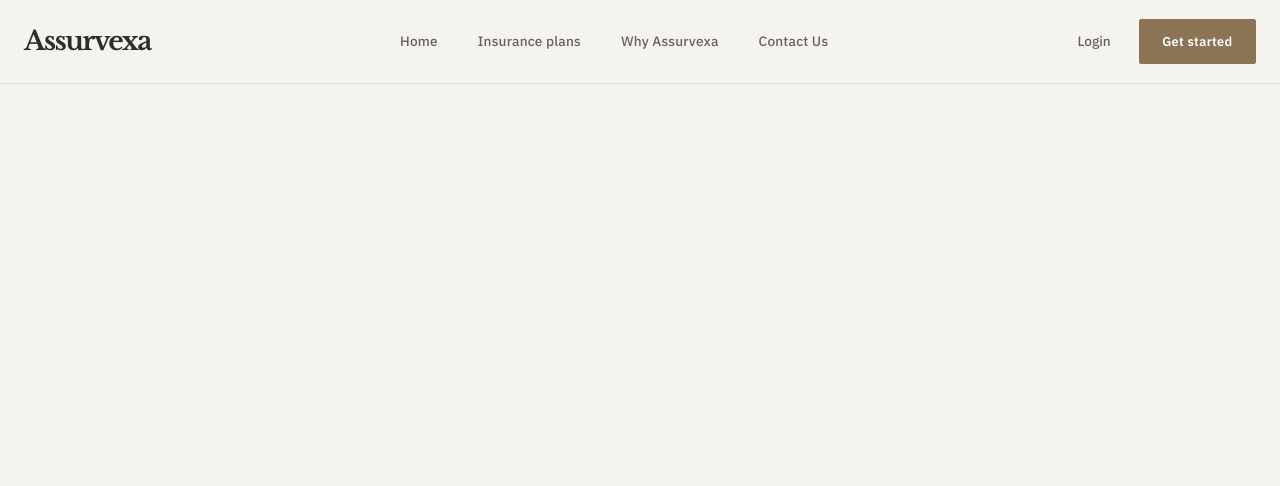
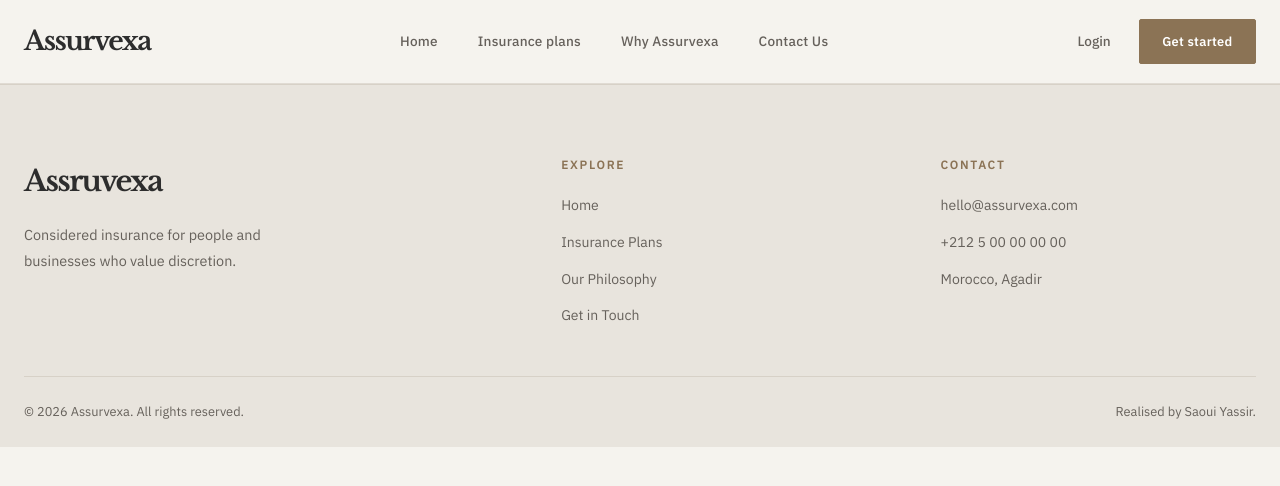
Before and after one commit to SaouiYassir/Assurvexa, a React (Vite) app in the folder Assurvexa-Frontend/: page / in a window 1280 px wide. Shown: the top 486 px of the page. Built offline with nearby package versions, Linux system fonts and the light colour scheme.

Commit message:
Creation of footer

```diff
--- a/Assurvexa-Frontend/src/App.jsx
+++ b/Assurvexa-Frontend/src/App.jsx
@@ -1,9 +1,12 @@
 import Header from "./components/header/header";
+import Footer from "./components/footer/footer";
 
 function App() {
   return (
     <>
       <Header />
+
+      <Footer />
     </>
   )
 }
--- /dev/null
+++ b/Assurvexa-Frontend/src/components/footer/footer.css
@@ -0,0 +1,145 @@
+/* =========================================
+   ASSURVEXA — FOOTER
+   Luxury / Minimal / Responsive
+========================================= */
+
+footer {
+    width: 100%;
+    padding: 4.5rem max(
+        calc((100% - var(--container-width)) / 2),
+        1.5rem
+    ) 1.5rem;
+
+    background: var(--color-surface);
+    border-top: 1px solid var(--color-border);
+}
+
+/* Main grid */
+
+.footer-grid {
+    display: grid;
+    grid-template-columns: 1.5fr 1fr 1fr;
+    gap: 4rem;
+
+    padding-bottom: 3rem;
+}
+
+/* Brand */
+
+.footer-left {
+    max-width: 340px;
+}
+
+.footer-left > a {
+    display: inline-block;
+    margin-bottom: 1rem;
+
+    font-family: var(--font-heading);
+    font-size: 1.8rem;
+    font-weight: 700;
+    letter-spacing: -0.06em;
+
+    color: var(--color-ink);
+    transition: color var(--transition);
+}
+
+.footer-left > a:hover {
+    color: var(--color-bronze);
+}
+
+.footer-tagline {
+    max-width: 300px;
+
+    color: var(--color-ink-soft);
+    font-size: 0.9rem;
+    line-height: 1.8;
+}
+
+/* Section headings */
+
+.footer-heading {
+    margin-bottom: 1.4rem;
+
+    font-family: var(--font-body);
+    font-size: 0.75rem;
+    font-weight: 600;
+    letter-spacing: 0.14em;
+    text-transform: uppercase;
+
+    color: var(--color-bronze);
+}
+
+/* Lists */
+
+.footer-list {
+    display: flex;
+    flex-direction: column;
+    gap: 0.8rem;
+
+    list-style: none;
+}
+
+.footer-list li,
+.footer-list a {
+    color: var(--color-ink-soft);
+    font-size: 0.875rem;
+    transition: color var(--transition);
+}
+
+.footer-list a:hover {
+    color: var(--color-bronze);
+}
+
+/* Bottom bar */
+
+.footer-bottom {
+    display: flex;
+    align-items: center;
+    justify-content: space-between;
+    gap: 1rem;
+
+    padding-top: 1.5rem;
+    border-top: 1px solid var(--color-border);
+}
+
+.footer-bottom p {
+    color: var(--color-ink-soft);
+    font-size: 0.8rem;
+}
+
+/* =========================================
+   RESPONSIVE
+========================================= */
+
+@media (max-width: 768px) {
+    footer {
+        padding: 3.5rem 1.5rem 1.5rem;
+    }
+
+    .footer-grid {
+        grid-template-columns: repeat(2, minmax(0, 1fr));
+        gap: 2.5rem 2rem;
+    }
+
+    .footer-left {
+        grid-column: 1 / -1;
+        max-width: 100%;
+    }
+}
+
+@media (max-width: 480px) {
+    .footer-grid {
+        grid-template-columns: 1fr;
+        gap: 2rem;
+    }
+
+    .footer-left {
+        grid-column: auto;
+    }
+
+    .footer-bottom {
+        flex-direction: column;
+        align-items: flex-start;
+        gap: 0.5rem;
+    }
+}
--- /dev/null
+++ b/Assurvexa-Frontend/src/components/footer/footer.jsx
@@ -0,0 +1,57 @@
+import { Link } from 'react-router-dom';
+import './footer.css'
+
+function Footer() {
+
+    const year = new Date().getFullYear();
+    const scroll = () => window.scrollTo({ top: 0, behavior: 'smooth' });
+
+    return (
+        <footer>
+            <div className="footer-grid">
+                <div className='footer-left'>
+                    <Link to="/" onClick={scroll}>
+                        Assruvexa
+                    </Link>
+                    <p className="footer-tagline">
+                        Considered insurance for people and businesses who value discretion.
+                    </p>
+                </div>
+
+                <div className="footer-center">
+                    <h3 className="footer-heading">Explore</h3>
+
+                    <ul className="footer-list">
+                        <li><Link to="/">Home</Link></li>
+                        <li><a href="#cover">Insurance Plans</a></li>
+                        <li><a href="#philosophy">Our Philosophy</a></li>
+                        <li><a href="#quote">Get in Touch</a></li>
+                    </ul>
+                </div>
+
+                <div className="footer-right">
+                    <h3 className="footer-heading">Contact</h3>
+
+                    <ul className="footer-list">
+                        <li>
+                            <a href="mailto:hello@assurvexa.com" className="footer-link">hello@assurvexa.com</a>
+                        </li>
+                        <li>
+                            <a href="tel:+212500000000" className="footer-link">+212 5 00 00 00 00</a>
+                        </li>
+                        <li>
+                            <a className="footer-link" target="_blank" href="https://www.google.com/maps/place/Agadir+80000/data=!4m2!3m1!1s0xdb3b6e9daad1cc9:0xbcf8d0b78bf48474?sa=X&ved=1t:242&ictx=111">Morocco, Agadir</a>
+                        </li>
+                    </ul>
+                </div>
+            </div>
+
+            <div className='footer-bottom'>
+                <p>© {year} Assurvexa. All rights reserved.</p>
+                <p>Realised by Saoui Yassir.</p>
+            </div>
+        </footer>
+    )
+}
+
+export default Footer;
```
